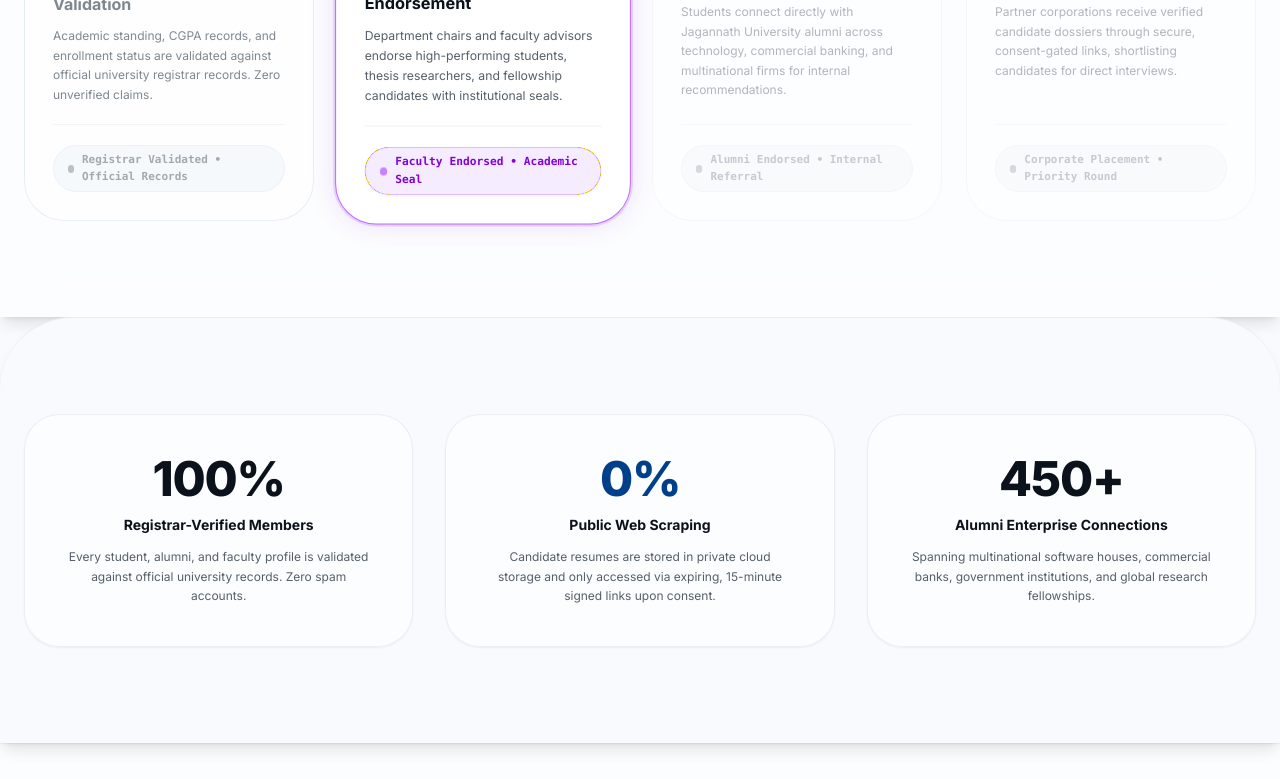
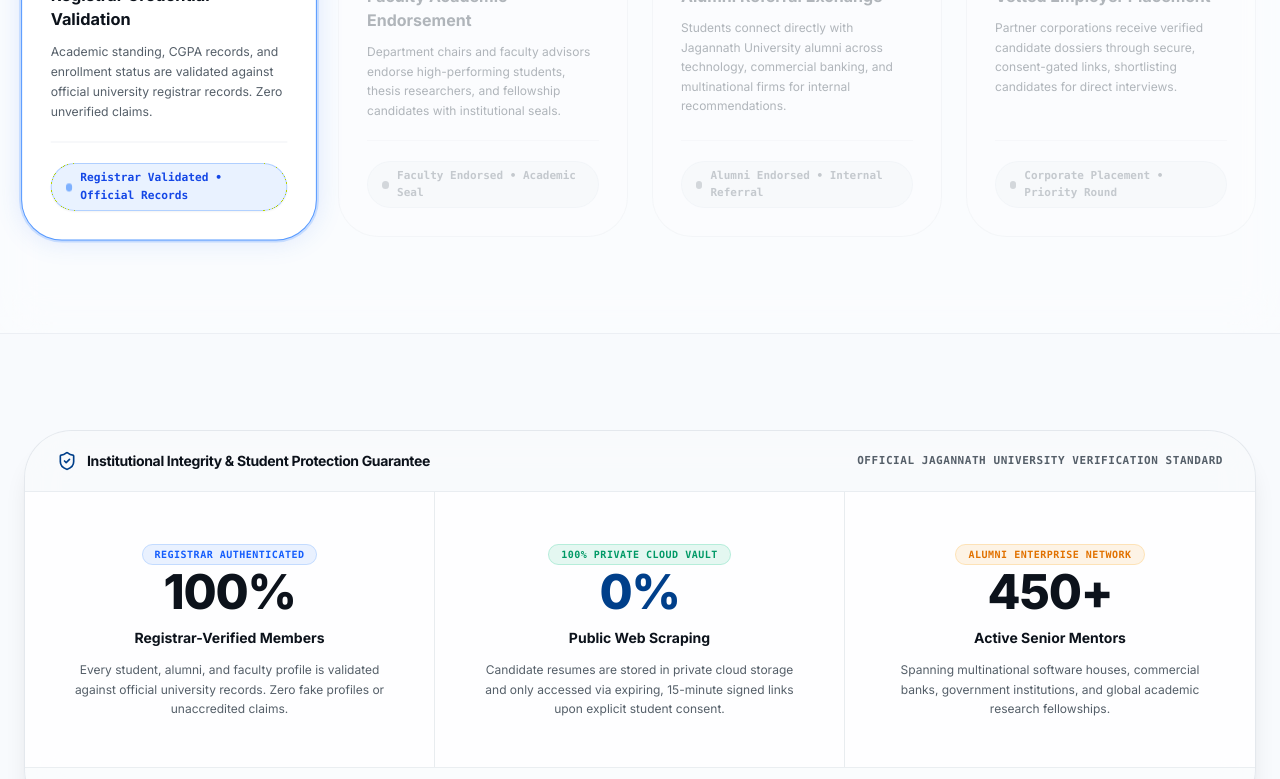
Before and after one commit to sooooojib/CAMPUS_JOB_HUNTING, a Next.js app: page / in a window 1280 px wide. Shown: the part 2000-2779 px from the top of the page. Built offline with nearby package versions, Linux system fonts and the light colour scheme.

Commit message:
feat: unify impact stats into single mashed architectural container and activate scroll animation strictly upon reaching pipeline

```diff
--- a/app/(public)/page.tsx
+++ b/app/(public)/page.tsx
@@ -100,9 +100,9 @@ export default function WelcomePage() {
 
       {/* ========================================================= */}
       {/* SECTION 2: The 4 Stations of the University Pipeline      */}
-      {/* Flowing Clean Section (Zero Stacking Bugs)               */}
+      {/* Smoothly Flowing Section with Synchronized Scroll Conduit */}
       {/* ========================================================= */}
-      <section className="relative z-20 rounded-t-[3.5rem] sm:rounded-t-[4.5rem] border-t border-border/50 bg-card/60 dark:bg-card/70 backdrop-blur-xl shadow-lg py-20 sm:py-24">
+      <section className="py-20 sm:py-24 border-t border-border/40 bg-card/35 dark:bg-card/45 backdrop-blur-xl">
         <div className="container mx-auto max-w-7xl px-4 sm:px-6">
           <ProcessConduit />
         </div>
@@ -110,48 +110,85 @@ export default function WelcomePage() {
 
       {/* ========================================================= */}
       {/* SECTION 3: Real Institutional Numbers & Privacy Standard */}
-      {/* Flowing Clean Section (Zero Negative Margins)             */}
+      {/* Unified Institutional Bento Canvas (Mashed Together)     */}
       {/* ========================================================= */}
-      <section className="relative z-30 rounded-t-[3.5rem] sm:rounded-t-[4.5rem] border-t border-border/50 bg-background shadow-lg py-20 sm:py-24">
+      <section className="py-20 sm:py-24 border-t border-border/40 bg-background">
         <div className="container mx-auto max-w-7xl px-4 sm:px-6">
-          <div className="grid grid-cols-1 md:grid-cols-3 gap-6 sm:gap-8 text-center">
-            {/* Card 1 */}
-            <div className="rounded-[2.2rem] bg-card/60 border border-border/50 p-8 sm:p-10 shadow-xs hover:border-primary/40 transition-all space-y-3">
-              <div className="text-4xl sm:text-5xl font-extrabold text-foreground tracking-tight">
+          {/* Single Unified Architectural Container - No Disjointed Pieces */}
+          <div className="rounded-[2.5rem] sm:rounded-[3rem] border border-border/70 bg-card/80 dark:bg-card/90 backdrop-blur-xl shadow-xl overflow-hidden">
+            {/* Unified Top Banner */}
+            <div className="flex flex-wrap items-center justify-between gap-3 px-8 py-5 border-b border-border/50 bg-muted/30">
+              <div className="flex items-center gap-2.5">
+                <ShieldCheck className="size-5 text-primary" />
+                <span className="text-xs sm:text-sm font-bold tracking-tight text-foreground">
+                  Institutional Integrity & Student Protection Guarantee
+                </span>
+              </div>
+              <span className="text-[11px] font-mono text-muted-foreground uppercase tracking-wider font-semibold">
+                Official Jagannath University Verification Standard
+              </span>
+            </div>
+
+            {/* 3 Unified Metric Columns with Elegant Dividers */}
+            <div className="grid grid-cols-1 md:grid-cols-3 divide-y md:divide-y-0 md:divide-x divide-border/60 text-center">
+              {/* Column 1 */}
+              <div className="p-8 sm:p-12 space-y-3">
+                <span className="text-[10px] font-mono font-bold tracking-wider uppercase text-blue-600 dark:text-blue-400 bg-blue-500/10 px-3 py-1 rounded-full border border-blue-500/20">
+                  Registrar Authenticated
+                </span>
+                <div className="text-4xl sm:text-5xl font-extrabold text-foreground tracking-tight pt-1">
                   100%
                 </div>
                 <div className="text-sm font-bold text-foreground">
                   Registrar-Verified Members
                 </div>
                 <p className="text-xs text-muted-foreground max-w-xs mx-auto leading-relaxed">
-                Every student, alumni, and faculty profile is validated against official university records. Zero spam accounts.
+                  Every student, alumni, and faculty profile is validated against official university records. Zero fake profiles or unaccredited claims.
                 </p>
               </div>
 
-            {/* Card 2 */}
-            <div className="rounded-[2.2rem] bg-card/60 border border-border/50 p-8 sm:p-10 shadow-xs hover:border-primary/40 transition-all space-y-3">
-              <div className="text-4xl sm:text-5xl font-extrabold text-foreground tracking-tight text-primary">
+              {/* Column 2 */}
+              <div className="p-8 sm:p-12 space-y-3">
+                <span className="text-[10px] font-mono font-bold tracking-wider uppercase text-emerald-600 dark:text-emerald-400 bg-emerald-500/10 px-3 py-1 rounded-full border border-emerald-500/20">
+                  100% Private Cloud Vault
+                </span>
+                <div className="text-4xl sm:text-5xl font-extrabold text-foreground tracking-tight text-primary pt-1">
                   0%
                 </div>
                 <div className="text-sm font-bold text-foreground">
                   Public Web Scraping
                 </div>
                 <p className="text-xs text-muted-foreground max-w-xs mx-auto leading-relaxed">
-                Candidate resumes are stored in private cloud storage and only accessed via expiring, 15-minute signed links upon consent.
+                  Candidate resumes are stored in private cloud storage and only accessed via expiring, 15-minute signed links upon explicit student consent.
                 </p>
               </div>
 
-            {/* Card 3 */}
-            <div className="rounded-[2.2rem] bg-card/60 border border-border/50 p-8 sm:p-10 shadow-xs hover:border-primary/40 transition-all space-y-3">
-              <div className="text-4xl sm:text-5xl font-extrabold text-foreground tracking-tight text-emerald-600 dark:text-emerald-400">
+              {/* Column 3 */}
+              <div className="p-8 sm:p-12 space-y-3">
+                <span className="text-[10px] font-mono font-bold tracking-wider uppercase text-amber-600 dark:text-amber-400 bg-amber-500/10 px-3 py-1 rounded-full border border-amber-500/20">
+                  Alumni Enterprise Network
+                </span>
+                <div className="text-4xl sm:text-5xl font-extrabold text-foreground tracking-tight text-amber-600 dark:text-amber-400 pt-1">
                   450+
                 </div>
                 <div className="text-sm font-bold text-foreground">
-                Alumni Enterprise Connections
+                  Active Senior Mentors
                 </div>
                 <p className="text-xs text-muted-foreground max-w-xs mx-auto leading-relaxed">
-                Spanning multinational software houses, commercial banks, government institutions, and global research fellowships.
+                  Spanning multinational software houses, commercial banks, government institutions, and global academic research fellowships.
                 </p>
+              </div>
+            </div>
+
+            {/* Bottom Security Footer inside the Container */}
+            <div className="flex flex-wrap items-center justify-between gap-3 px-8 py-4 border-t border-border/50 bg-muted/20 text-xs text-muted-foreground">
+              <span className="flex items-center gap-2">
+                <Lock className="size-3.5 text-primary" />
+                <span>Gated Institutional Access • Controlled by University Authorization</span>
+              </span>
+              <span className="font-mono text-[11px] text-foreground font-semibold">
+                Registrar ID Sync: Active
+              </span>
             </div>
           </div>
         </div>
--- a/components/landing/process-conduit.tsx
+++ b/components/landing/process-conduit.tsx
@@ -6,7 +6,6 @@ import {
   ShieldCheck,
   Award,
   Building2,
-  CheckCircle2,
 } from "lucide-react";
 
 const STATIONS = [
@@ -87,14 +86,22 @@ export function ProcessConduit() {
       const rect = containerRef.current.getBoundingClientRect();
       const windowHeight = window.innerHeight;
 
-      // Natural, non-trapping scroll calculation:
-      // Starts as section enters bottom-half of viewport, completes as section nears center
-      const start = windowHeight * 0.85;
-      const end = windowHeight * 0.25;
-      const totalDistance = start - end;
-      const current = start - rect.top;
+      // Exact user activation threshold:
+      // When the section header arrives in the upper third of the viewport (Image 2 view)
+      // Before reaching this point: NO animation, progress is 0, station 1 is resting
+      const activationPoint = windowHeight * 0.35;
 
-      const p = Math.min(Math.max(current / totalDistance, 0), 1);
+      if (rect.top > activationPoint) {
+        setProgress(0);
+        setActiveStep(0);
+        return;
+      }
+
+      // Smooth progression as user scrolls through the section
+      const scrollRange = rect.height * 0.8;
+      const scrolled = activationPoint - rect.top;
+      const p = Math.min(Math.max(scrolled / scrollRange, 0), 1);
+
       setProgress(p);
 
       if (p < 0.28) {
@@ -114,14 +121,14 @@ export function ProcessConduit() {
   }, []);
 
   return (
-    <div ref={containerRef} className="space-y-10">
+    <div ref={containerRef} className="space-y-12">
       {/* Section Header */}
       <div className="text-center max-w-2xl mx-auto space-y-3">
         <div className="inline-flex items-center gap-2 text-xs font-mono font-bold uppercase tracking-wider text-primary bg-primary/10 px-4 py-1.5 rounded-full border border-primary/20">
           <span>Verified Pipeline</span>
           <span className="size-1.5 rounded-full bg-primary" />
           <span className="text-muted-foreground font-semibold">
-            Stage 0{activeStep + 1} Active
+            Stage 0{activeStep + 1} of 04 Active
           </span>
         </div>
 
@@ -136,12 +143,12 @@ export function ProcessConduit() {
 
       {/* Desktop Horizontal Conduit Line - Mathematically Anchored to Card Centers */}
       <div className="hidden lg:block relative mx-auto max-w-7xl px-4">
-        {/* Track spanning from 1st card center (12.5%) to 4th card center (87.5%) */}
+        {/* Track spanning exactly between the 1st card center (12.5%) and 4th card center (87.5%) */}
         <div className="relative mx-[12.5%] h-2 bg-border/60 rounded-full overflow-hidden">
           {/* Luminous Fill - Strictly Scroll-Driven */}
           <div
             className="h-full rounded-full bg-gradient-to-r from-blue-500 via-purple-500 via-amber-500 to-emerald-500 shadow-[0_0_16px_rgba(59,130,246,0.7)] transition-all duration-300 ease-out"
-            style={{ width: `${Math.max(progress * 100, 3)}%` }}
+            style={{ width: `${Math.max(progress * 100, 2)}%` }}
           />
         </div>
 
```
Lines whose indentation alone changed are shown as unchanged.
